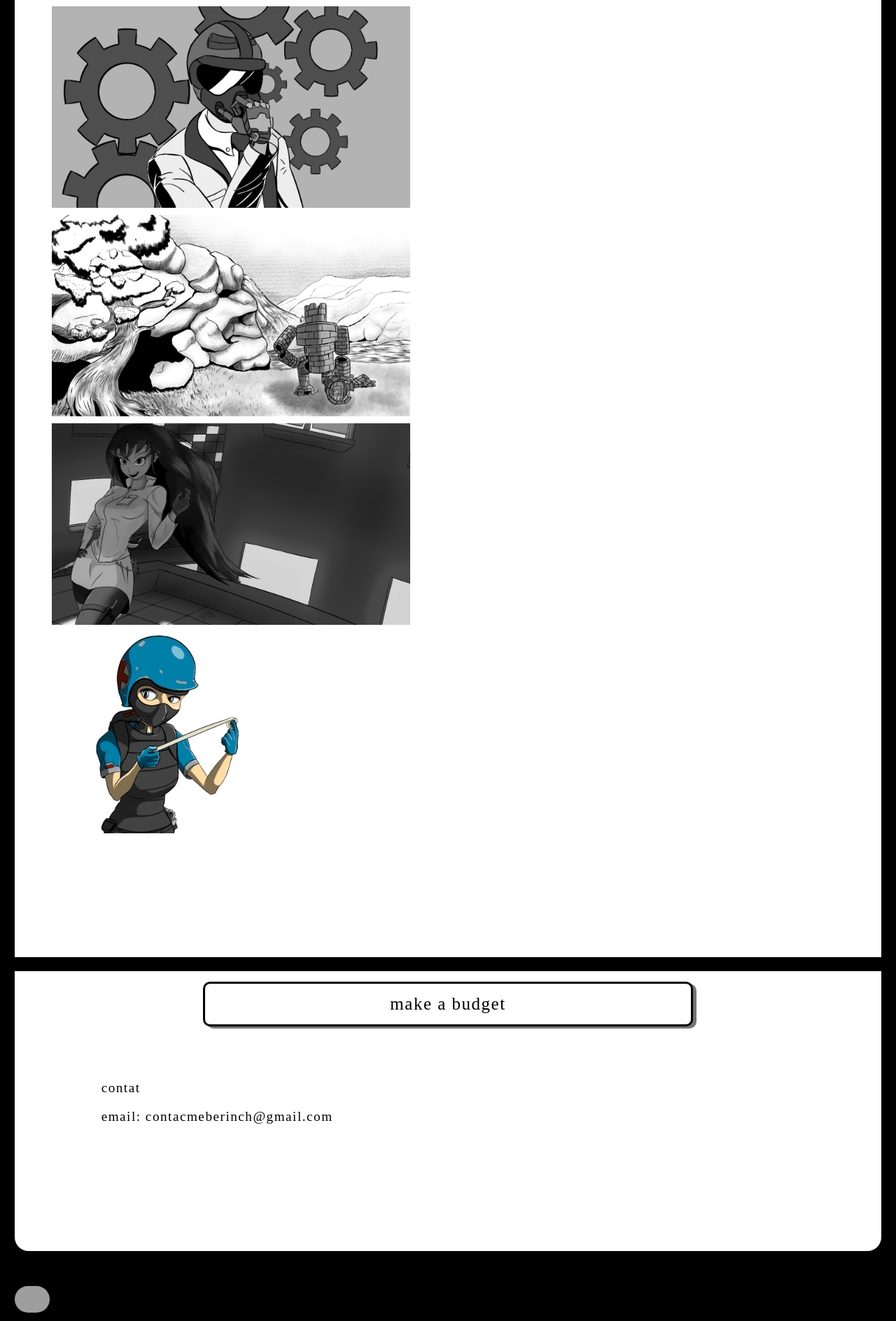
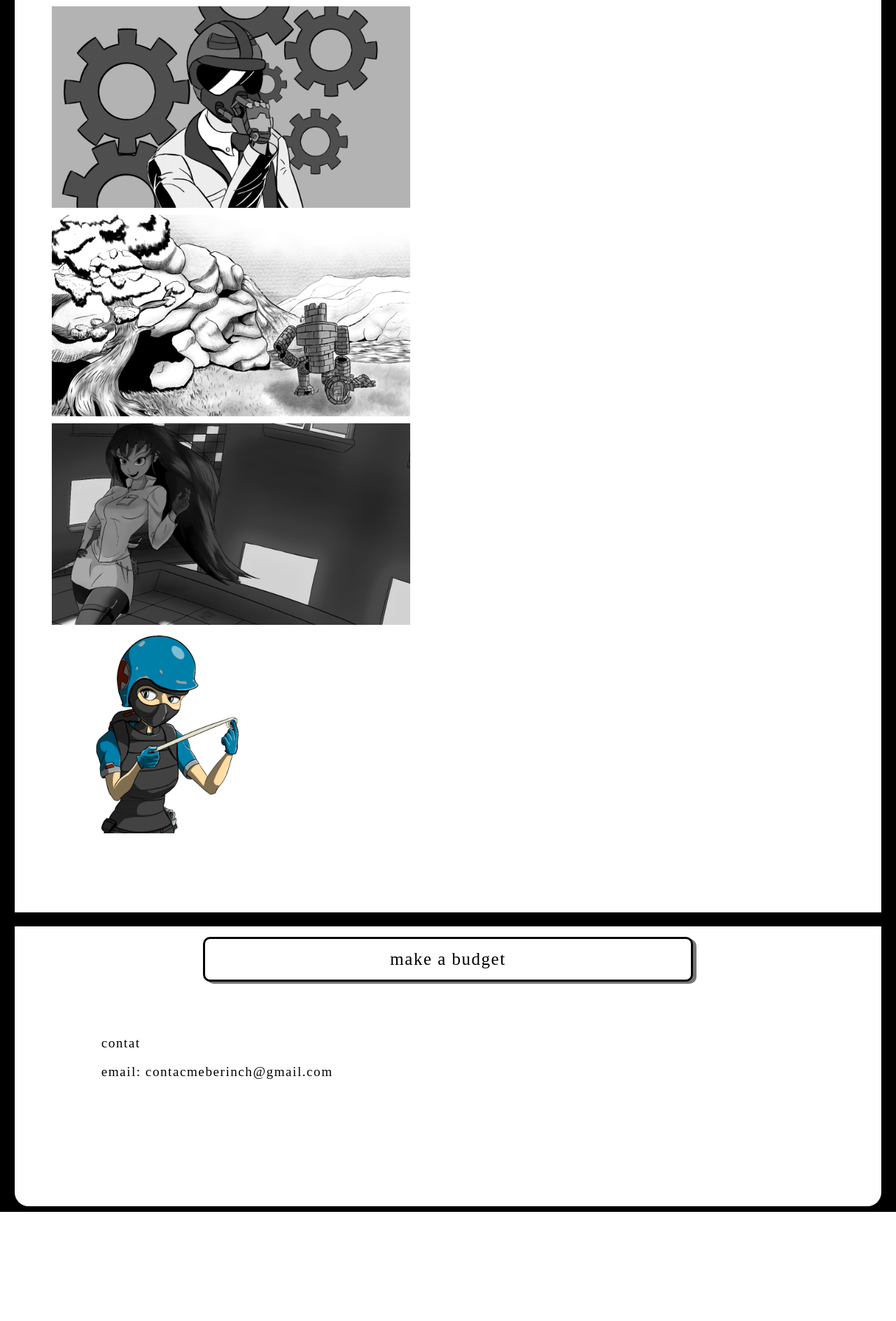
Before and after one commit to whandril-matos/my_work_portfolio, a PHP site: page / in a window 1280 px wide. Shown: the part 2663-4551 px from the top of the page at 70% size. After the commit the page ends 4395 px from the top, so only its background shows below. Run offline with PHP 8.4, Linux system fonts and the light colour scheme; some web fonts are replaced; grey boxes are pictures that could not be loaded.

Commit message:
att style

```diff
--- a/src/CSS/style.css
+++ b/src/CSS/style.css
@@ -35,7 +35,7 @@
     width: 30;
     display:flex;
     flex-wrap: wrap;
-    height:285vw;
+    height:280vw;
     max-height:auto;
     flex-direction: column;
     align-items: center;
@@ -93,12 +93,26 @@
 
 .xTwitter{
     border-radius: 500px;
-    width:50px;
+    width:60px;
+    position:fixed;
+    top: 90%;
+    left:85%;
+
 }
 
 .xTwitter:active{
     animation: bigDow;
     animation-duration: 0.2s;
+}
+
+.ass{
+    background-color: brown;
+    position: fixed;
+    top: 15px;
+    left: 50%;
+    transform: translate(-50%, 0%);
+    text-align: center;
+    align-items: center;
 }
 
 
```
